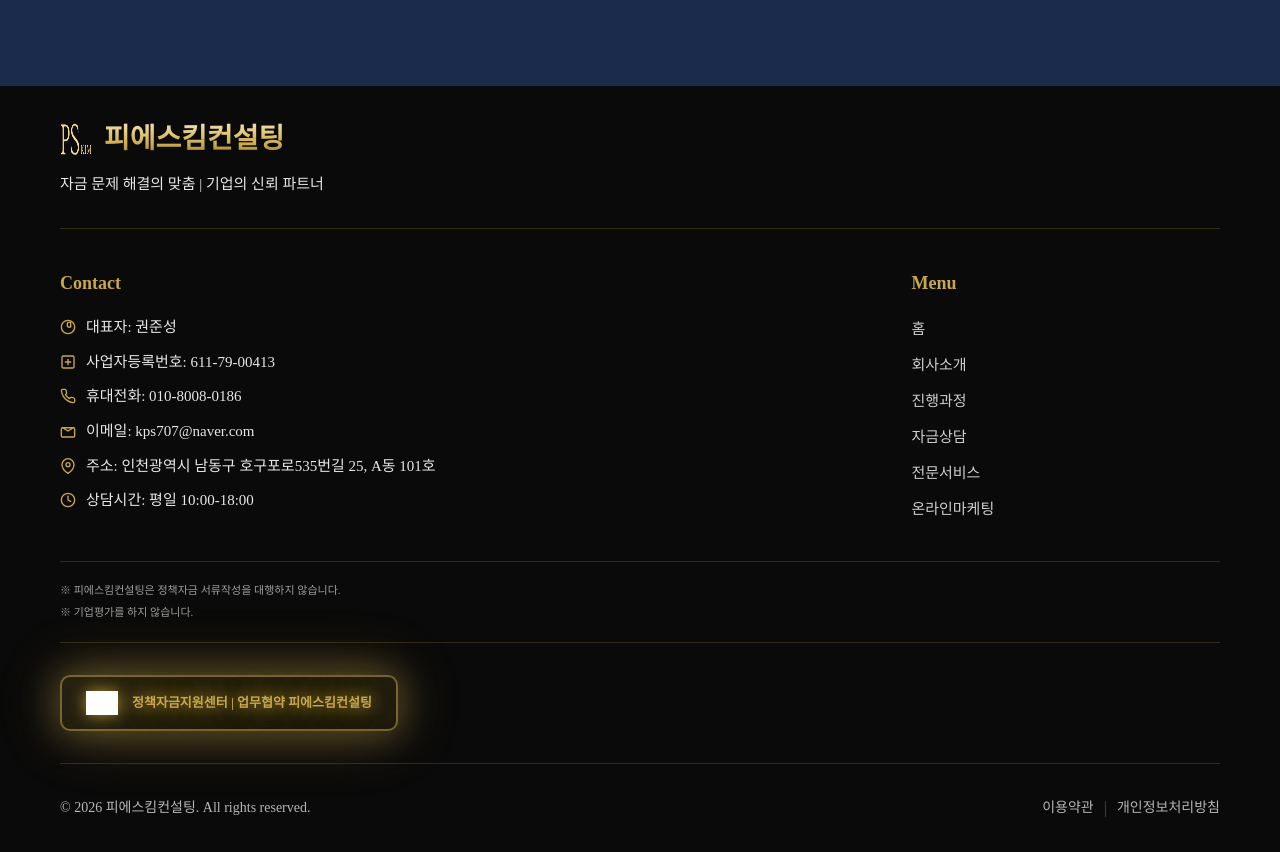
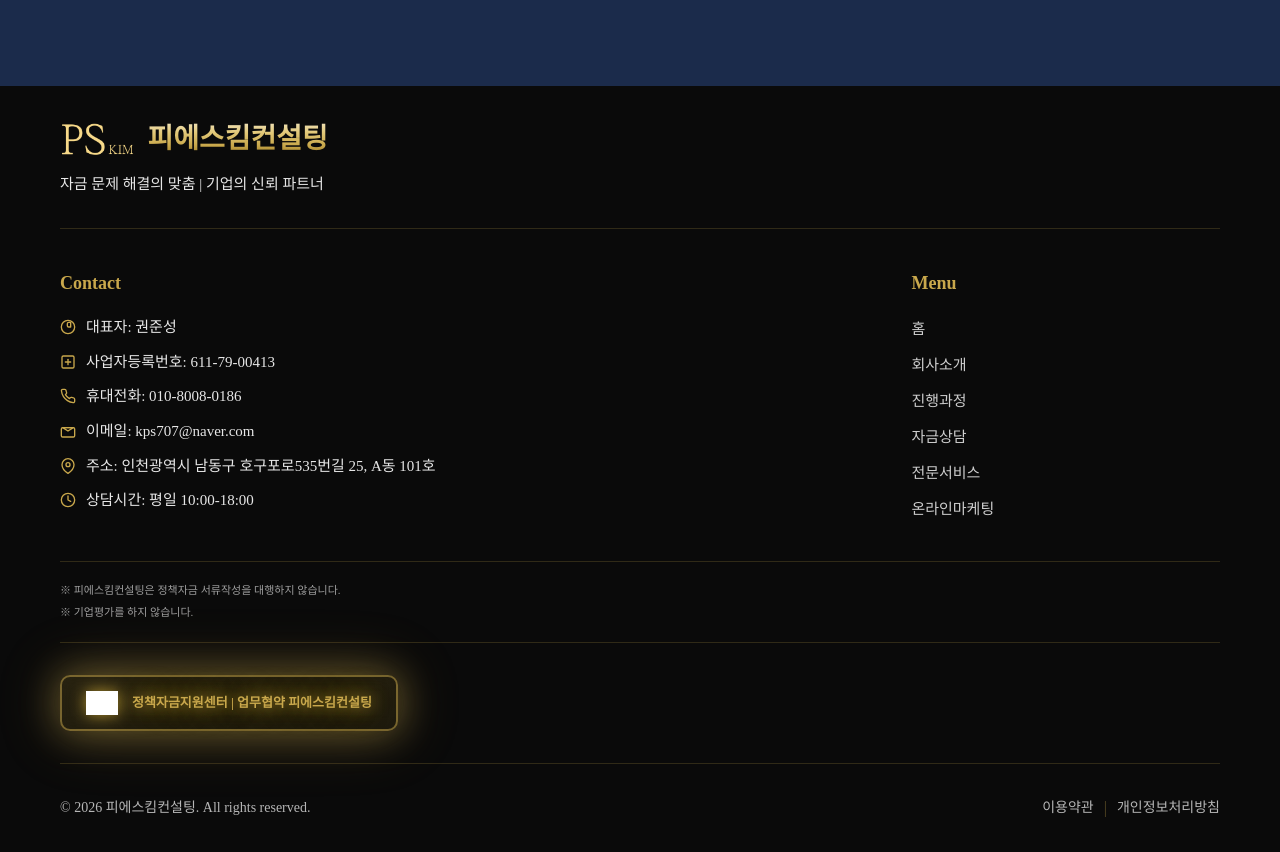
Before and after one commit to 707kps-crypto/pskim, a Next.js app: page / in a window 1280 px wide. Shown: the part 4460-5312 px from the top of the page. Built offline with nearby package versions, Linux system fonts and the light colour scheme; no server answers; grey boxes are pictures that could not be loaded.

Commit message:
fix(footer): preserve logo aspect ratio

```diff
--- a/src/components/Footer.tsx
+++ b/src/components/Footer.tsx
@@ -28,9 +28,9 @@
               <Image
                 src="/images/logo.png"
                 alt="피에스킴컨설팅 로고"
-                width={32}
+                width={75}
                 height={32}
-                className="w-7 h-7 md:w-8 md:h-8"
+                className="h-7 w-auto md:h-8"
               />
               <span className="text-[22px] md:text-[28px] font-bold gold-gradient-text">
                 피에스킴컨설팅
```
